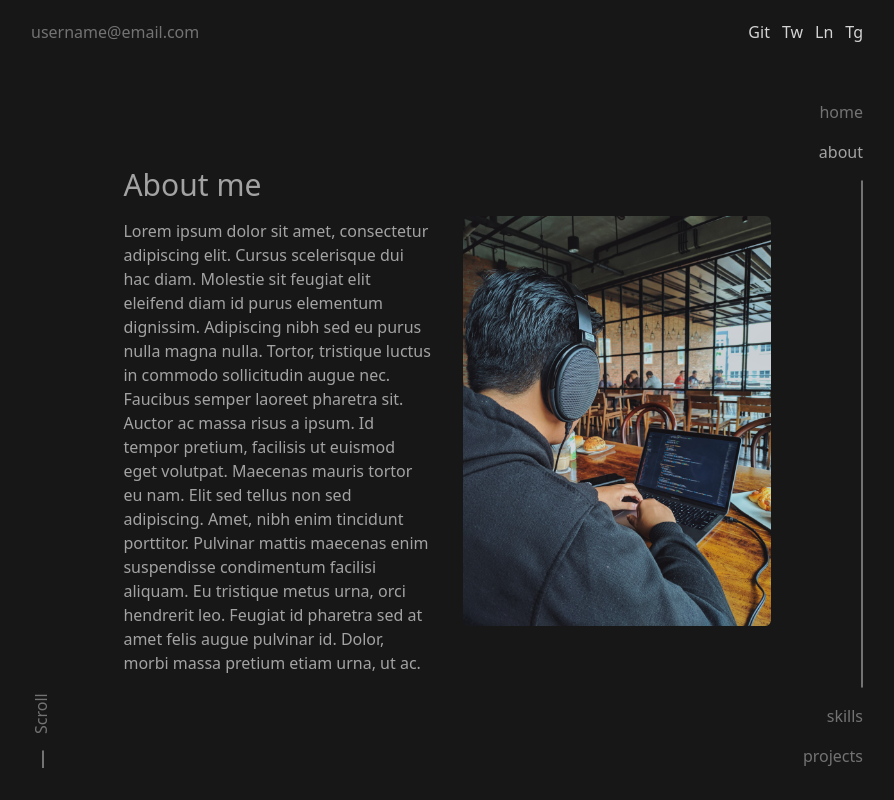
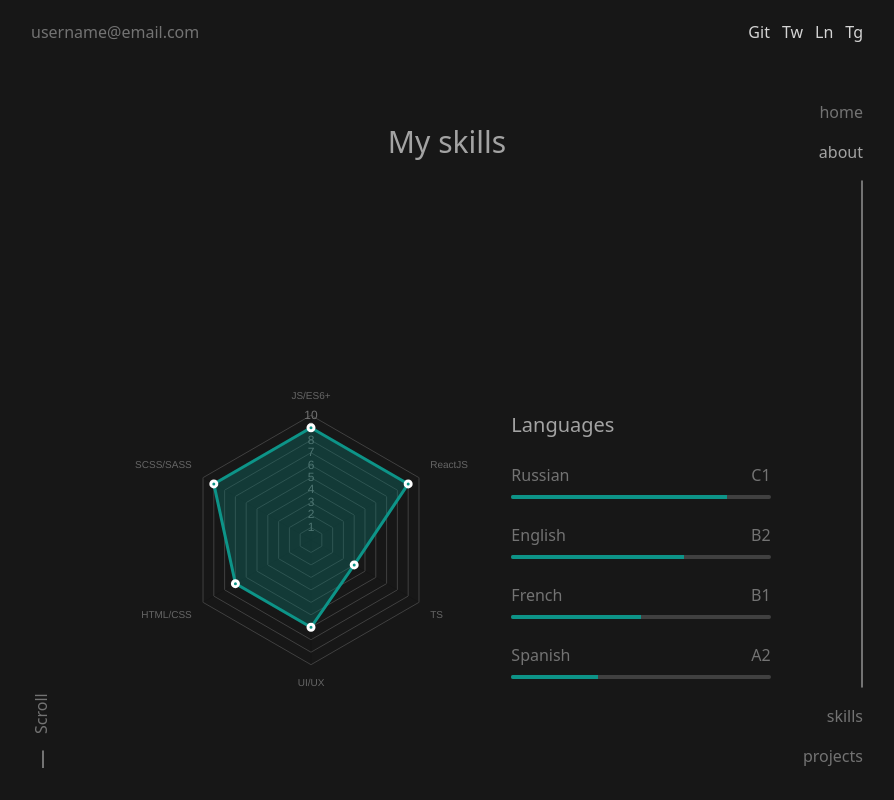
Before and after one commit to n-drobyshevski/portfolio, a Next.js app: page / in a window 1280 px wide. Shown: the whole page, without its empty margins (193-1087 px from the left). Built offline with nearby package versions, Linux system fonts and the light colour scheme.

Commit message:
feat: Skills Section Component

```diff
--- a/package.json
+++ b/package.json
@@ -9,8 +9,10 @@
     "start": "next start"
   },
   "dependencies": {
+    "chart.js": "^3.9.1",
     "next": "13.0.0",
     "react": "18.2.0",
+    "react-chartjs-2": "^4.3.1",
     "react-dom": "18.2.0",
     "zod": "^3.18.0"
   },
--- /dev/null
+++ b/src/components/sections/SkillsSection.tsx
@@ -0,0 +1,112 @@
+import { Radar } from 'react-chartjs-2';
+import {
+  Chart as ChartJS,
+  RadialLinearScale,
+  PointElement,
+  LineElement,
+  Filler,
+  Tooltip,
+  Legend,
+} from 'chart.js';
+
+ChartJS.register(
+  RadialLinearScale,
+  PointElement,
+  LineElement,
+  Filler,
+  Tooltip,
+  Legend
+);
+const chartData = {
+  labels: ['JS/ES6+', 'ReactJS', 'TS', 'UI/UX', 'HTML/CSS', 'SCSS/SASS'],
+  datasets: [
+    {
+      label: 'label',
+      data: [9, 9, 4, 7, 7, 9],
+      fill: true,
+      backgroundColor: '#0f766e60',
+      borderColor: '#0d9488',
+      pointBackgroundColor: '#0d9488',
+      pointBorderColor: '#fff',
+      pointHoverBackgroundColor: '#fff',
+      pointHoverBorderColor: '#0d9488',
+      borderWidth: 3,
+    },
+  ],
+};
+const chartOptions = {
+  plugins: {
+    legend: { display: false },
+    tooltip: {
+      displayColors: false,
+      callbacks: {
+        label: () => {
+          return ``;
+        },
+      },
+    },
+  },
+  scales: {
+    Scale: {
+      axis: 'r',
+      min: 0,
+      max: 10,
+      title: {
+        display: false,
+      },
+      grid: {
+        color: '#404040',
+      },
+      ticks: {
+        color: '#737373',
+        showLabelBackdrop: false,
+      },
+    },
+  },
+};
+
+const LineChart = ({
+  name,
+  level,
+  width,
+}: {
+  name: string;
+  level: string;
+  width: string;
+}) => {
+  return (
+    <div className="flex flex-col gap-2">
+      <div id="chartLabel" className="flex justify-between text-neutral-500">
+        <p>{name}</p>
+        <p>{level}</p>
+      </div>
+      <div id="chartLine" className="flex h-1 w-full rounded-lg bg-neutral-700">
+        <div
+          id="filledChartLine"
+          className={`${width} rounded-l-lg bg-teal-600`}
+        ></div>
+      </div>
+    </div>
+  );
+};
+const SkillsSection = () => {
+  return (
+    <div className="flex h-full flex-col justify-between">
+      <h1 className="text-center text-3xl text-neutral-400">My skills</h1>
+      <div className="flex w-full gap-8">
+        <div className="flex-0 grow-0 basis-[55%] flex-col justify-center">
+          <Radar options={chartOptions} data={chartData} />
+        </div>
+        <div className="mt-12 flex grow flex-col gap-6 text-neutral-400">
+          <h2 className="text-xl">Languages</h2>
+          <LineChart name="Russian" level="C1" width="w-5/6" />
+          <LineChart name="English" level="B2" width="w-4/6" />
+          <LineChart name="French" level="B1" width="w-3/6" />
+          <LineChart name="Spanish" level="A2" width="w-2/6" />
+        </div>
+      </div>
+    </div>
+  );
+};
+
+export default SkillsSection;
--- a/src/pages/index.tsx
+++ b/src/pages/index.tsx
@@ -4,12 +4,14 @@ import Layout from '@/components/Layout';
 import Sidebar from '@/components/Sidebar';
 import HomeSection from '@/components/sections/HomeSection';
 import AboutSection from '@/components/sections/AboutSection';
+import SkillsSection from '@/components/sections/SkillsSection';
 const Home: NextPage = () => {
   return (
     <div className="container h-screen w-screen bg-neutral-900 px-56 pb-8">
       <Layout>
         {/* <HomeSection /> */}
-        <AboutSection />
+        {/* <AboutSection /> */}
+        <SkillsSection />
       </Layout>
     </div>
   );
```
Also changed, not shown: 1 other file (tests, documents, lock files or other folders).
